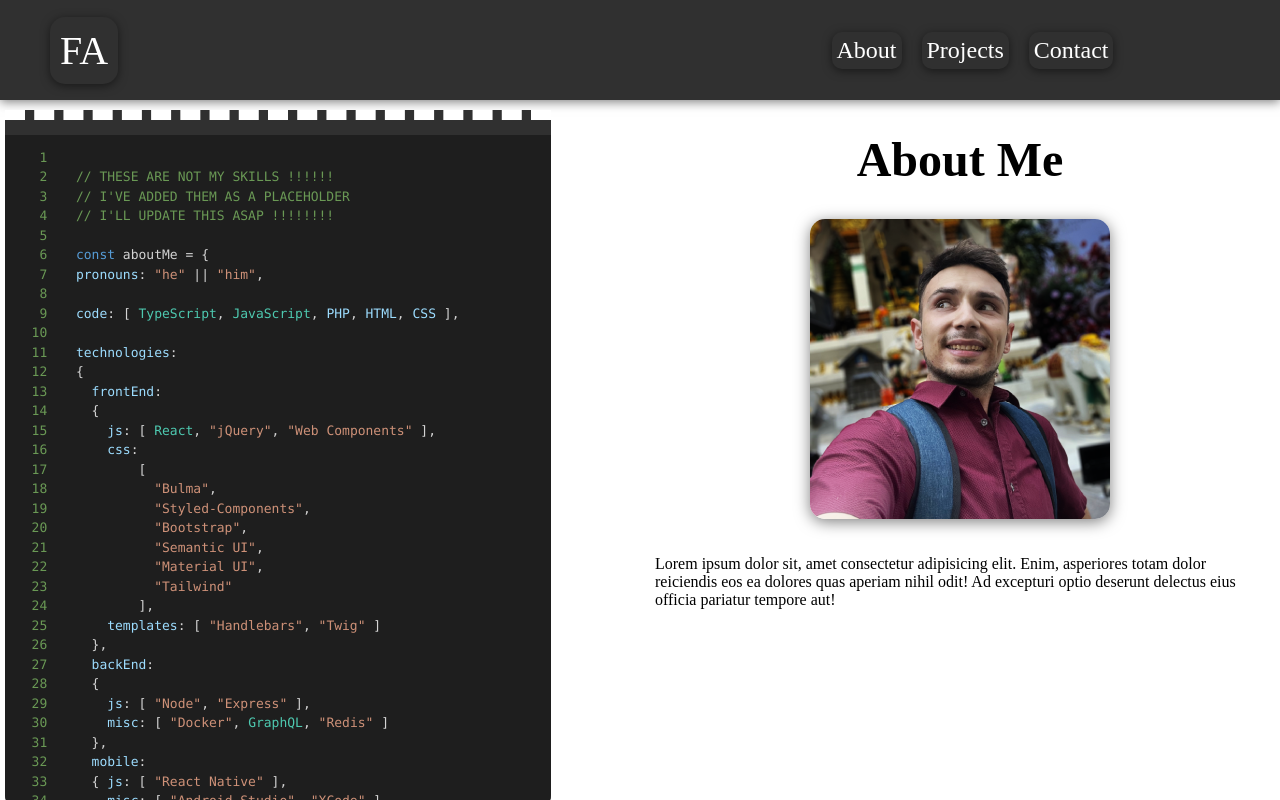
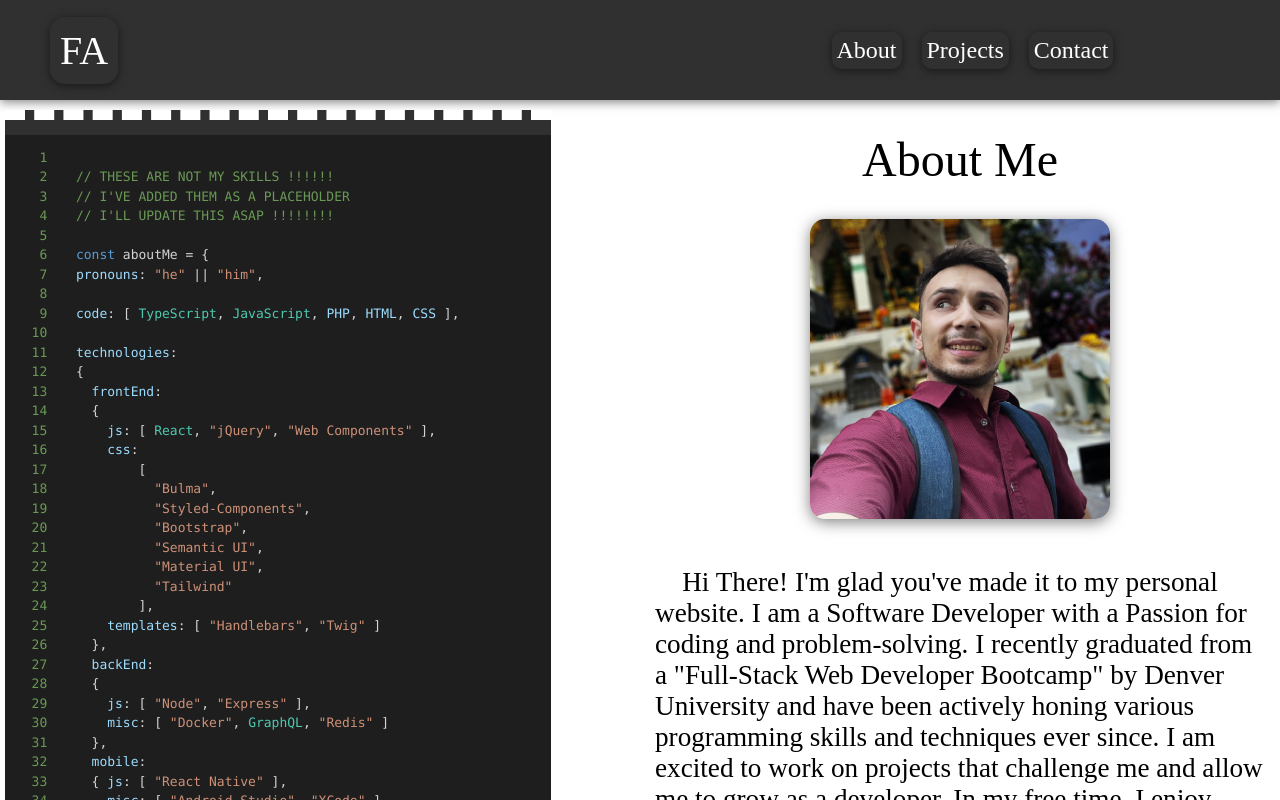
Before and after one commit to akramov-farhod/react-portfolio, a React (Create React App) app: page /about in a window 1280 px wide. Shown: the top 800 px of the page. Built offline with nearby package versions, Linux system fonts and the light colour scheme; a web font is replaced by a local one.

Commit message:
small tweaks here and there on the ABOUT ME page

```diff
--- a/src/App.css
+++ b/src/App.css
@@ -13,6 +13,10 @@ body {
   padding: 0;
   margin: 0;
 }
+
+h1 {
+  font-weight: 100;
+}
 .material-symbols-rounded {
   font-variation-settings: "FILL" 0, "wght" 400, "GRAD" 0, "opsz" 48;
 }
--- a/src/App.js
+++ b/src/App.js
@@ -18,7 +18,7 @@ function App() {
           <Route path="/projects" element={<Projects />} />
           <Route path="/about" element={<About />} />
           <Route path="/contact" element={<Contact />} />
-          <Route path="/projects/*" element={<Page404 />} />
+          <Route path="/*" element={<Page404 />} />
         </Routes>
         <Footer />
       </Router>
--- a/src/components/Footer.js
+++ b/src/components/Footer.js
@@ -2,13 +2,19 @@ import React from "react";
 import GitHubIcon from "@mui/icons-material/GitHub";
 import LinkedInIcon from "@mui/icons-material/LinkedIn";
 import Keyboard from "@mui/icons-material/KeyboardRounded";
+import { Link } from "react-router-dom";
 import "../styles/Footer.css";
 
 function Footer() {
   return (
     <div className="footer">
       <div className="socialMedia">
-        <GitHubIcon /> <LinkedInIcon />
+        <Link to="https://github.com/akramov-farhod" target="_blank">
+          <GitHubIcon />
+        </Link>
+        <Link to="https://www.linkedin.com/" target="_blank">
+          <LinkedInIcon />
+        </Link>
       </div>
       <div className="madeWith">
         &copy;{` 2023 | Built using a`}
--- a/src/helpers/ProjectList.js
+++ b/src/helpers/ProjectList.js
@@ -69,8 +69,8 @@ export const ProjectList = [
     name: "Note Taker",
     image: noteTaker,
     description:
-      "Lorem ipsum, dolor sit amet consectetur adipisicing elit. Quibusdam, esse!",
-    url: "",
-    repo: "",
+      "Allows the User to enter a persistent Note that contains a Title and Text. Notes can be deleted as well. Deployed on Heroku.",
+    url: "https://mysterious-sierra-03485.herokuapp.com/",
+    repo: "https://github.com/akramov-farhod/note-taker",
   },
 ];
--- a/src/pages/About.js
+++ b/src/pages/About.js
@@ -74,10 +74,15 @@ function About() {
           style={{ backgroundImage: `url(${profilePic})` }}
         ></div>
         <p>
-          Lorem ipsum dolor sit, amet consectetur adipisicing elit. Enim,
-          asperiores totam dolor reiciendis eos ea dolores quas aperiam nihil
-          odit! Ad excepturi optio deserunt delectus eius officia pariatur
-          tempore aut!
+          &emsp;Hi There! I'm glad you've made it to my personal website. I am a
+          Software Developer with a Passion for coding and problem-solving. I
+          recently graduated from a "Full-Stack Web Developer Bootcamp" by
+          Denver University and have been actively honing various programming
+          skills and techniques ever since. I am excited to work on projects
+          that challenge me and allow me to grow as a developer. In my free
+          time, I enjoy reading about new technologies and exploring the latest
+          trends in software development. I'm always eager to learn more and
+          take on new challenges.
         </p>
       </div>
     </div>
--- a/src/pages/Contact.js
+++ b/src/pages/Contact.js
@@ -1,7 +1,7 @@
 import React from "react";
 import contactPlaceholder from "../assets/contactGif.gif";
 import "../styles/Contact.css";
-
+import { Link } from "react-router-dom";
 function Contact() {
   document.title = "Portfolio - Contact Me";
 
@@ -25,7 +25,9 @@ function Contact() {
             name="message"
             required
           ></textarea>
-          <button type="submit">Send Message</button>
+          <button id="submitButton">
+            <Link to="/Page404">Send Message</Link>
+          </button>
         </form>
       </div>
     </div>
--- a/src/styles/About.css
+++ b/src/styles/About.css
@@ -1,6 +1,5 @@
 .about {
   width: 100%;
-  height: 90vh;
   display: flex;
   flex-direction: row;
 }
@@ -33,6 +32,7 @@
   flex: 50%;
   display: flex;
   flex-direction: column;
+  overflow-y: scroll;
 }
 
 .about .rightSide h1 {
@@ -49,7 +49,7 @@
   box-shadow: 0px 3px 15px rgba(0, 0, 0, 0.5);
 }
 .about .rightSide p {
-  font-size: 1rem;
+  font-size: 1.7rem;
   margin-left: 15px;
   margin-right: 15px;
 }
--- a/src/styles/Contact.css
+++ b/src/styles/Contact.css
@@ -2,6 +2,11 @@
   width: 100%;
   height: 90vh;
   display: flex;
+}
+
+.contact a {
+  text-decoration: none;
+  color: white;
 }
 
 .contact .leftSide {
@@ -64,13 +69,18 @@ form label {
   color: black;
 }
 
-form button {
+form #submitButton {
   margin-top: 40px;
-  width: 140px;
-  height: 40px;
-  border: none;
+  width: 200px;
+  height: 50px;
+  border-radius: 10px;
   background-color: #303030;
   color: whitesmoke;
   font-size: 1rem;
   cursor: pointer;
 }
+
+form #submitButton:hover {
+  background-color: #555555;
+  transition: 0.3s ease-in;
+}
--- a/src/styles/Home.css
+++ b/src/styles/Home.css
@@ -91,7 +91,7 @@
   }
 
   .headerContainer h1 {
-    font-size: 3rem;
+    font-size: 2rem;
     height: 30px;
     color: white;
   }
--- a/src/styles/Project.css
+++ b/src/styles/Project.css
@@ -7,7 +7,7 @@
   flex-direction: column;
 }
 .project .projectTitle {
-  font-size: 4rem;
+  font-size: 3rem;
 }
 
 .projectList {
```
